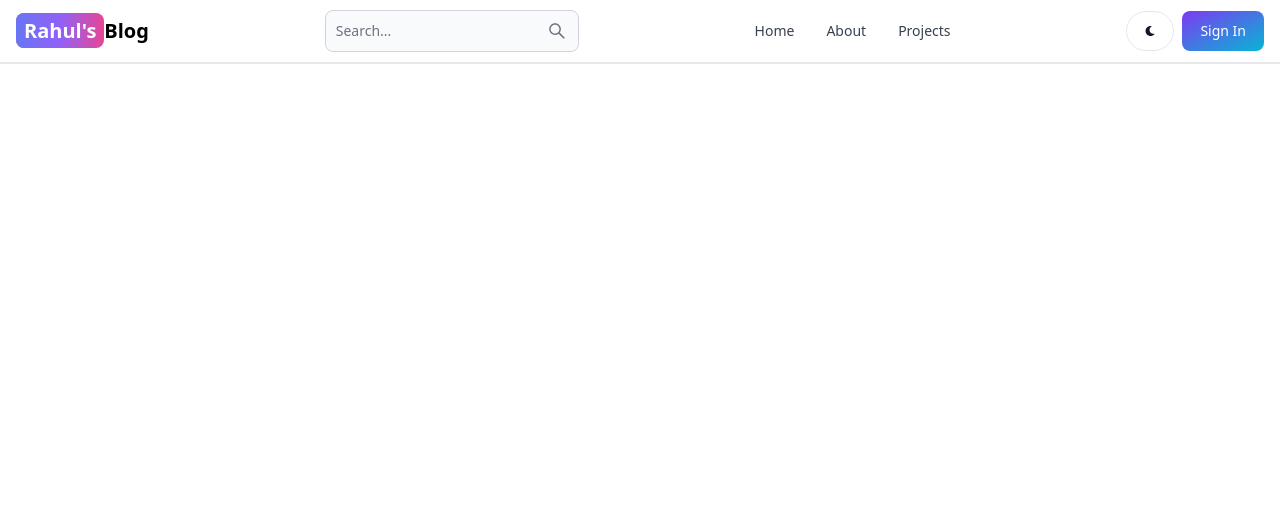
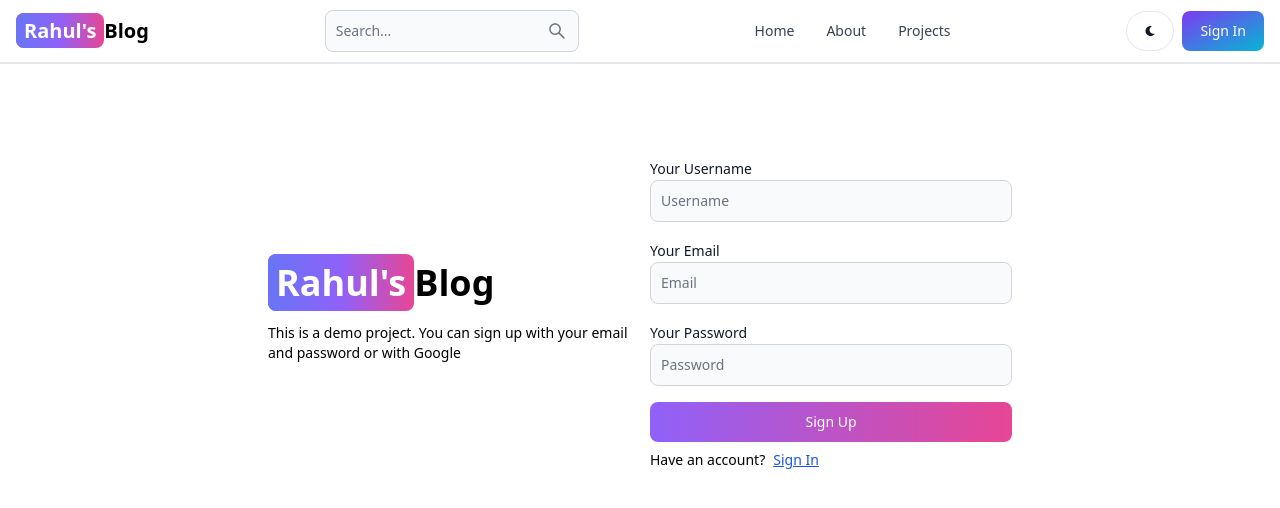
Before and after one commit to rahulchoudhary7/MERN-Blog, a React (Vite) app in the folder client/: page /signup in a window 1280 px wide. Shown: the top 508 px of the page. Built offline with nearby package versions, Linux system fonts and the light colour scheme.

Commit message:
create signup page UI

```diff
--- a/client/src/App.jsx
+++ b/client/src/App.jsx
@@ -14,8 +14,8 @@
       <Routes>
         <Route path='/' element={<Home />} />
         <Route path='/about' element={<About />} />
-        <Route path='/sign-in' element={<Signin />} />
-        <Route path='/sign-up' element={<Signup />} />
+        <Route path='/signin' element={<Signin />} />
+        <Route path='/signup' element={<Signup />} />
         <Route path='/dashboard' element={<Dashboard />} />
         <Route path='/projects' element={<Projects />} />
       </Routes>
--- a/client/src/pages/Signup.jsx
+++ b/client/src/pages/Signup.jsx
@@ -1,8 +1,49 @@
-
+import { Link } from 'react-router-dom'
+import { Button, Label, TextInput } from 'flowbite-react'
 
 function Signup() {
   return (
-    <div>Signup</div>
+    <div className='min-h-screen mt-20'>
+      <div className='flex gap-5 p-3 max-w-3xl mx-auto flex-col md:flex-row md:items-center'>
+        {/* leftside */}
+        <div className='flex-1'>
+          <Link to={'/'} className='font-bold dark:text-white text-4xl'>
+            <span className='px-2 py-1 bg-gradient-to-r from-indigo-500 via-purple-500 to bg-pink-500 rounded-lg text-white'>
+              Rahul's
+            </span>
+            Blog
+          </Link>
+          <p className='text-sm mt-5'>
+            This is a demo project. You can sign up with your email and password
+            or with Google
+          </p>
+        </div>
+        {/* rightside */}
+        <div className='flex-1'>
+          <form className='flex flex-col gap-4'>
+            <div className=''>
+              <Label value='Your Username' />
+              <TextInput type='text' placeholder='Username' id='username' />
+            </div>
+            <div className=''>
+              <Label value='Your Email' />
+              <TextInput type='email' placeholder='Email' id='email' />
+            </div>
+            <div className=''>
+              <Label value='Your Password' />
+              <TextInput type='password' placeholder='Password' id='password' />
+            </div>
+            <Button gradientDuoTone={'purpleToPink'} type='submit'>
+              Sign Up
+            </Button>
+          </form>
+          <div className="flex gap-2 text-sm mt-2">
+            <span>Have an account? </span>
+            <Link to={'/signin'} className='text-blue-700 underline'>Sign In</Link>
+          </div>
+        </div>
+      </div>
+    </div>
   )
 }
 
```
Also changed, not shown: 2 other files (tests, documents, lock files or other folders).
